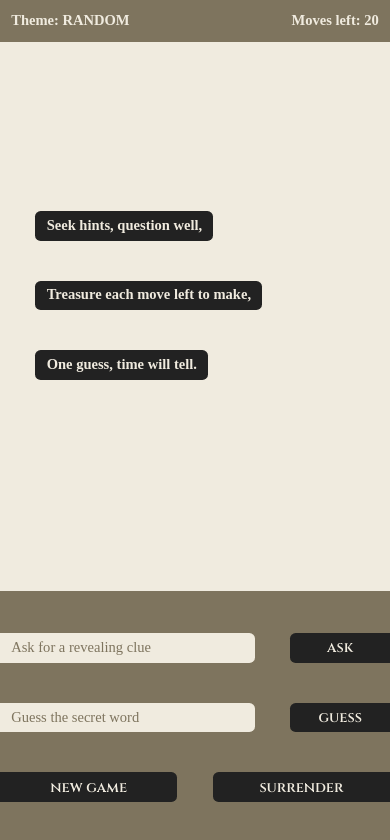
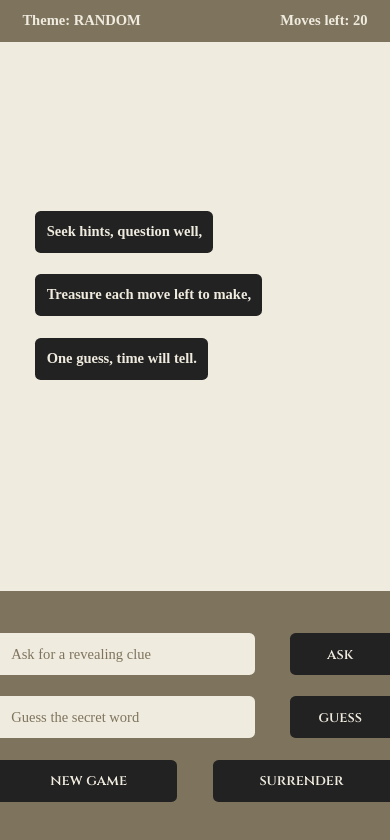
Before and after one commit to tslajus/word_guess_ai, a React (Vite) app: page / in a window 390 px wide. Both pictures are taken after a click on the button "start". Shown: the top 840 px of the page. Built offline with nearby package versions, Linux system fonts and the light colour scheme; a web font is replaced by a local one.

Commit message:
Row height variable fix in media queries;

```diff
--- a/src/components/Form/Form.module.scss
+++ b/src/components/Form/Form.module.scss
@@ -34,6 +34,18 @@
   }
 }
 
+@include g.respond("vertical-screen") {
+  .form {
+    height: g.$grid-row-height-vertical;
+  }
+}
+
+@include g.respond("vertical-small-screen") {
+  .form {
+    height: g.$grid-row-height-vertical-small;
+  }
+}
+
 @include g.respond("horizontal-screen") {
   .form {
     @include g.flex(center, center, column);
--- a/src/components/HaikuCard/HaikuCard.module.scss
+++ b/src/components/HaikuCard/HaikuCard.module.scss
@@ -19,6 +19,18 @@
   background-color: g.$color-black;
 }
 
+@include g.respond("vertical-screen") {
+  .row {
+    height: g.$grid-row-height-vertical;
+  }
+}
+
+@include g.respond("vertical-small-screen") {
+  .row {
+    height: g.$grid-row-height-vertical-small;
+  }
+}
+
 @include g.respond("horizontal-screen") {
   .container {
     @include g.flex(ends, space-between, column);
--- a/src/components/Header/Header.module.scss
+++ b/src/components/Header/Header.module.scss
@@ -9,7 +9,7 @@
     g.$font-size-md,
     g.$color-light
   );
-  padding: g.$horizontal-padding;
+  padding: g.$horizontal-padding-lg;
 }
 
 .win {
--- a/src/components/Selection/Selection.module.scss
+++ b/src/components/Selection/Selection.module.scss
@@ -66,6 +66,20 @@
   }
 }
 
+@include g.respond("vertical-screen") {
+  .selector,
+  .option {
+    height: g.$grid-row-height-vertical;
+  }
+}
+
+@include g.respond("vertical-small-screen") {
+  .selector,
+  .option {
+    height: g.$grid-row-height-vertical-small;
+  }
+}
+
 @include g.respond("horizontal-screen") {
   .selector,
   .option {
--- a/src/sass/variables.scss
+++ b/src/sass/variables.scss
@@ -24,11 +24,19 @@ $border-radius: 0.5rem;
 $border-radius-lg: 1rem;
 
 $container-height: 70vh;
+$container-height-vertical: 85vh;
+$container-height-vertical-small: 100vh;
 $container-width: 35rem;
 $container-width-big: 60rem;
+
 $grid-rows: 20;
 $grid-columns: 11;
 $grid-row-height: calc($container-height / $grid-rows);
+$grid-row-height-vertical: calc($container-height-vertical / $grid-rows);
+$grid-row-height-vertical-small: calc(
+  $container-height-vertical-small / $grid-rows
+);
+
 $horizontal-padding: 0 $gap;
 $horizontal-padding-lg: 0 $gap-lg;
 $horizontal-padding-xl: 0 calc($gap-lg * 2);
--- a/src/screens/Game/Game.module.scss
+++ b/src/screens/Game/Game.module.scss
@@ -23,6 +23,18 @@
 .backdrop {
   @include g.grid-position(15, -1, 1, -1);
   background-color: g.$color-gray;
+}
+
+@include g.respond("vertical-screen") {
+  .buttons {
+    height: g.$grid-row-height-vertical;
+  }
+}
+
+@include g.respond("vertical-small-screen") {
+  .buttons {
+    height: g.$grid-row-height-vertical-small;
+  }
 }
 
 @include g.respond("horizontal-screen") {
```
